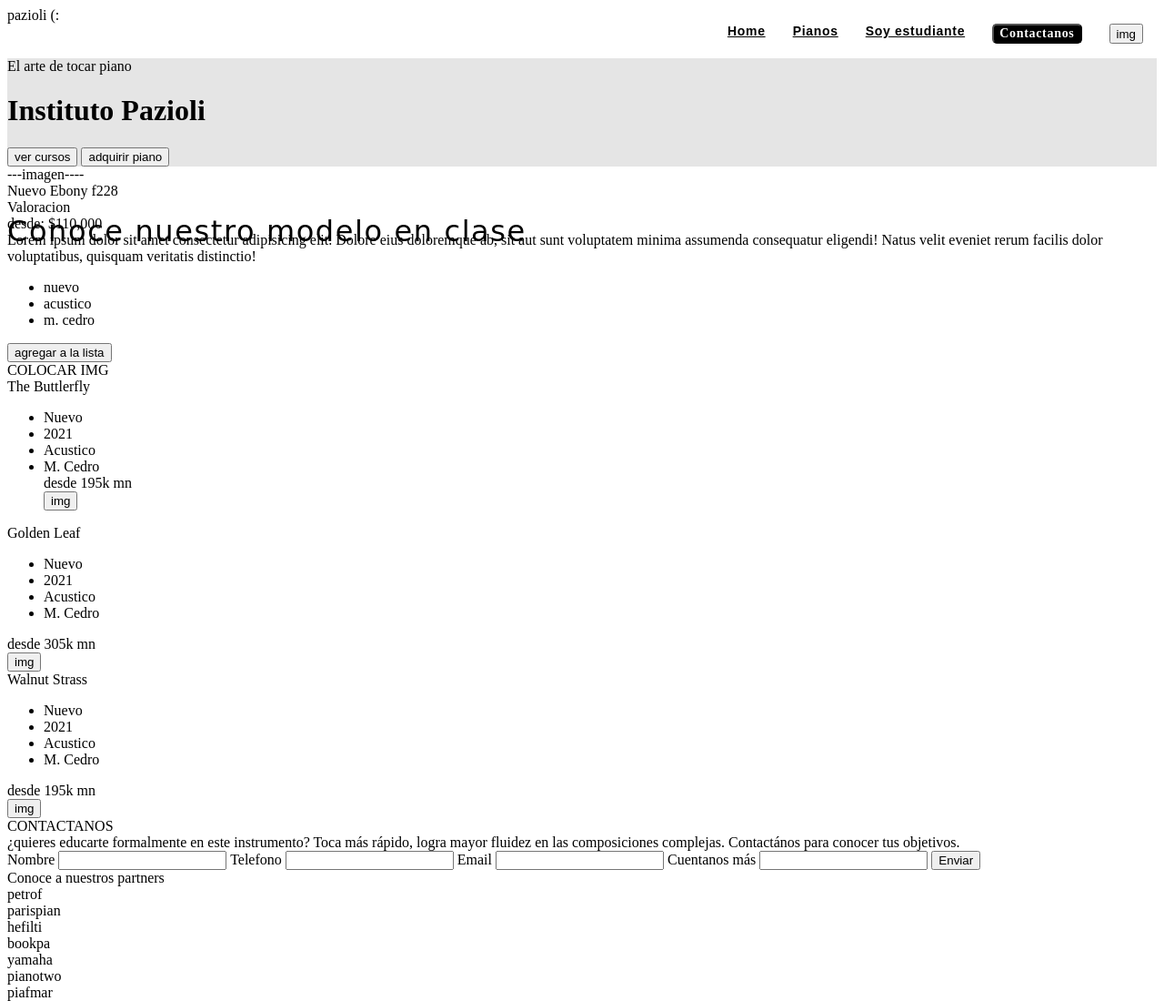
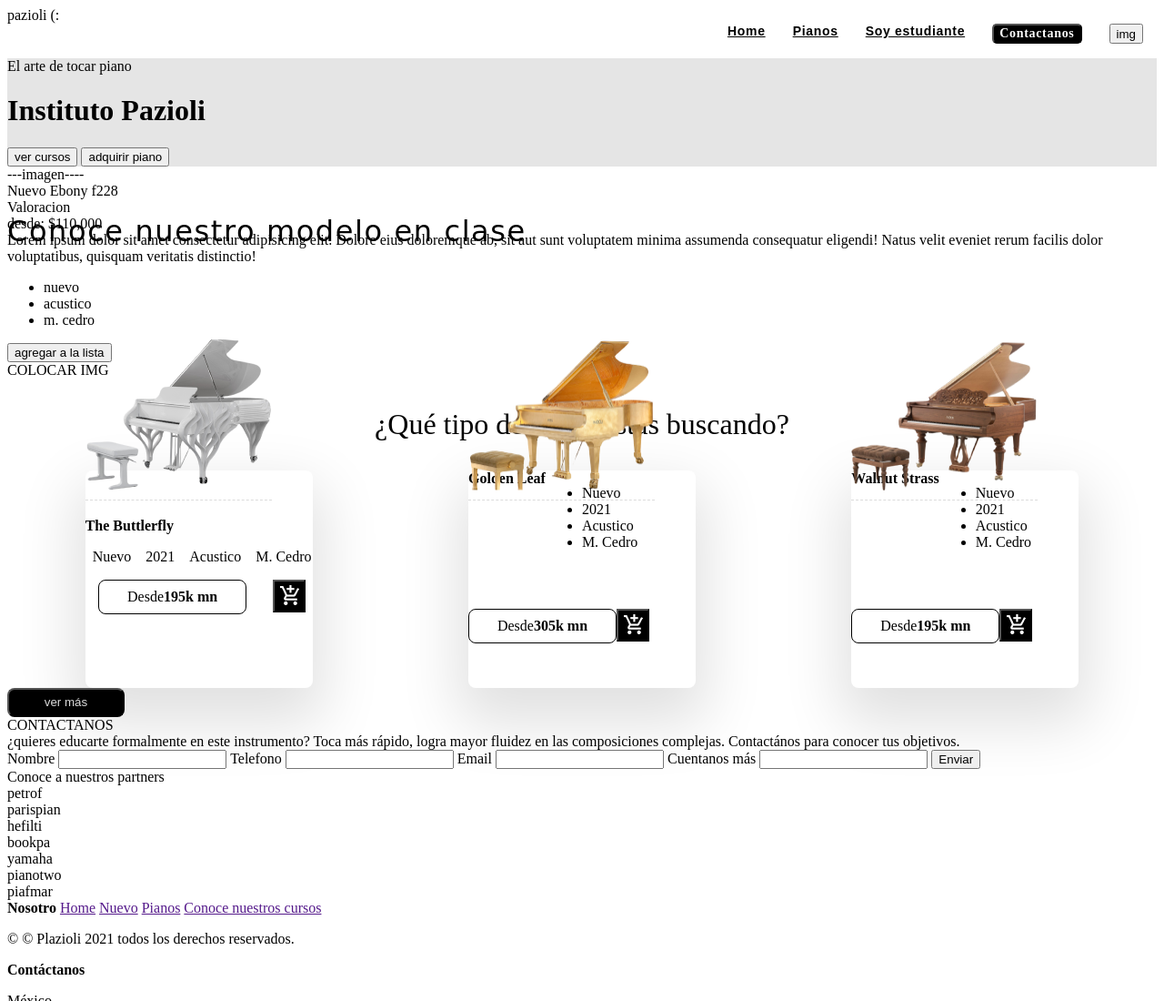
Before and after one commit to StovMedina/desafio, a plain HTML site: page index.html in a window 1280 px wide. Shown: the top 1100 px of the page at 91% size. Drawn offline with Linux system fonts and the light colour scheme.

Commit message:
Cards almost finished

```diff
--- a/index.html
+++ b/index.html
@@ -13,8 +13,12 @@
       <nav class="nav__bar">
         <a class="nav-bar__item a__nav-buttons--black" href="">Home</a>
         <a class="nav-bar__item a__nav-buttons--black" href="">Pianos</a>
-        <a class="nav-bar__item a__nav-buttons--black" href="">Soy estudiante</a>
-        <button class="nav-bar__item button__contact-us--black">Contactanos</button>
+        <a class="nav-bar__item a__nav-buttons--black" href=""
+          >Soy estudiante</a
+        >
+        <button class="nav-bar__item button__contact-us--black">
+          Contactanos
+        </button>
         <button class="nav-bar__item button__add-to-the-car">img</button>
       </nav>
     </header>
@@ -38,10 +42,10 @@
             <div class="div__valoracion">Valoracion</div>
             <div class="div__precio">desde: $110,000</div>
             <div class="div__parrafo-piano">
-            Lorem ipsum dolor sit amet consectetur adipisicing elit. Dolore eius
-            doloremque ab, sit aut sunt voluptatem minima assumenda consequatur
-            eligendi! Natus velit eveniet rerum facilis dolor voluptatibus,
-            quisquam veritatis distinctio!
+              Lorem ipsum dolor sit amet consectetur adipisicing elit. Dolore
+              eius doloremque ab, sit aut sunt voluptatem minima assumenda
+              consequatur eligendi! Natus velit eveniet rerum facilis dolor
+              voluptatibus, quisquam veritatis distinctio!
             </div>
             <ul class="ul__estilos">
               <li>nuevo</li>
@@ -54,41 +58,86 @@
         <div class="div__img-ebony">COLOCAR IMG</div>
       </div>
       <div class="div__piano-types">
+        <p class="p__piano-type">¿Qué tipo de piano estás buscando?</p>
         <div class="div__piano-search">
-          <div class="div__the-butterfly--silver">
-            The Buttlerfly
-            <ul class="ul">
-              <li>Nuevo</li>
-              <li>2021</li>
-              <li>Acustico</li>
-              <li>M. Cedro</li>
-              <div class="div__price">desde 195k mn</div>
-              <button class="button__buy">img</button>
-            </ul>
+          <div class="div__piano-card div__the-butterfly--silver">
+            <div class="div__image-card">
+              <img
+                class="img__piano-card img__piano-card--silver"
+                src="./media/pixlr-bg-result (7) 2.png"
+                alt="piano__silver"
+              />
             </div>
-          <div class="div__golden-leaf--golden">
-            Golden Leaf
-            <ul class="ul__Golden">
+            <div class="div__fill-cards">
+              <div class="div__piano-name-card">
+                <b>The Buttlerfly</b>
+              </div>
+              <div class="div__piano-list">
+                <ul class="ul__pianos-show ul__the-butterfly--silver">
                   <li>Nuevo</li>
                   <li>2021</li>
                   <li>Acustico</li>
                   <li>M. Cedro</li>
                 </ul>
-            <div class="div__price">desde 305k mn</div>
-            <button class="button__buy">img</button>
               </div>
-          <div class="div__walnut-strauss--brown">
-            Walnut Strass
-            <ul class="ul__walnut-strauss">
+              <div class="div__button-cards">
+                <div class="div__price">Desde <b>195k mn</b></div>
+                <button class="button__buy">
+                  <img
+                    class="img__shopping-cart"
+                    src="./media/carrito buy.png"
+                    alt="carrito"
+                  />
+                </button>
+              </div>
+            </div>
+          </div>
+          <div class="div__piano-card div__golden-leaf--golden">
+            <img
+              class="img__piano-card img__piano-card--golden"
+              src="./media/pixlr-bg-result (4) 2.png"
+              alt="piano__golden"
+            />
+            <b>Golden Leaf</b>
+            <ul class="ul__pianos-show ul__Golden">
               <li>Nuevo</li>
               <li>2021</li>
               <li>Acustico</li>
               <li>M. Cedro</li>
             </ul>
-            <div class="div__price">desde 195k mn</div>
-            <button class="button__buy">img</button>
+            <div class="div__price">Desde <b>305k mn</b></div>
+            <button class="button__buy">
+              <img
+                class="img__shopping-cart"
+                src="./media/carrito buy.png"
+                alt="carrito"
+              />
+            </button>
+          </div>
+          <div class="div__piano-card div__walnut-strauss--brown">
+            <img
+              class="img__piano-card img__piano-card--brown"
+              src="./media/pixlr-bg-result (8) 2.png"
+              alt="piano__brown"
+            />
+            <b>Walnut Strass</b>
+            <ul class="ul__pianos-show ul__walnut-strauss">
+              <li>Nuevo</li>
+              <li>2021</li>
+              <li>Acustico</li>
+              <li>M. Cedro</li>
+            </ul>
+            <div class="div__price">Desde <b>195k mn</b></div>
+            <button class="button__buy">
+              <img
+                class="img__shopping-cart"
+                src="./media/carrito buy.png"
+                alt="carrito"
+              />
+            </button>
           </div>
         </div>
+        <button class="button__ver-mas">ver más</button>
       </div>
       <div class="div__contact-info">
         <div class="div__contact-us">CONTACTANOS</div>
--- a/styles/styles.scss
+++ b/styles/styles.scss
@@ -1,19 +1,27 @@
 @import "vars";
 
 .div___Principal-container-withe {
-    background-color: #E5E5E5;
+  background-color: #e5e5e5;
 }
 
 .nav__bar {
-    .nav-bar__item{
+  .nav-bar__item {
     margin: 0px 15px;
   }
   display: flex;
   justify-content: flex-end;
 }
 
-@mixin nav-buttons ($nav-button-family, $nav-button-font-style, $nav-button-font-weight, $nav-button-font-size, $nav-button-line-height,$nav-button-text-align, $nav-button-letter-spacing) {
-    font-family: $nav-button-font-family ;
+@mixin nav-buttons(
+  $nav-button-family,
+  $nav-button-font-style,
+  $nav-button-font-weight,
+  $nav-button-font-size,
+  $nav-button-line-height,
+  $nav-button-text-align,
+  $nav-button-letter-spacing
+) {
+  font-family: $nav-button-font-family;
   font-style: $nav-button-font-style;
   font-weight: $nav-button-font-weight;
   font-size: $nav-button-font-size;
@@ -23,13 +31,21 @@
 }
 
 .a__nav-buttons--black {
-    @include nav-buttons($nav-button-font-family, $nav-button-font-style, $nav-button-font-weight, $nav-button-font-size, $nav-button-line-height, $nav-button-text-align, $nav-button-letter-spacing);
+  @include nav-buttons(
+    $nav-button-font-family,
+    $nav-button-font-style,
+    $nav-button-font-weight,
+    $nav-button-font-size,
+    $nav-button-line-height,
+    $nav-button-text-align,
+    $nav-button-letter-spacing
+  );
   color: black;
 }
 
 .button__contact-us--black {
-    color: #FFFFFF;
-    font-family: 'Raleway';
+  color: #ffffff;
+  font-family: "Raleway";
   font-style: normal;
   font-weight: 700;
   font-size: 14px;
@@ -41,7 +57,7 @@
 }
 
 .p__modelo-clase {
-    font-family: 'Abril Fatface', cursive;
+  font-family: "Abril Fatface", cursive;
   position: absolute;
   font-style: normal;
   font-weight: 400;
@@ -52,3 +68,105 @@
   text-align: center;
   letter-spacing: 0.05em;
 }
+
+.p__piano-type {
+  font-family: "Abril Fatface";
+  font-weight: 400;
+  font-size: 32px;
+  text-align: center;
+}
+
+.div__piano-search {
+  display: flex;
+  justify-content: space-around;
+  .div__piano-card {
+    display: flex;
+    flex-direction: row;
+    flex-wrap: wrap;
+    width: 250px;
+    height: 239px;
+    border-radius: 8px;
+    background-color: #ffffff;
+    box-shadow: 0px 28px 64px 12px rgba(0, 0, 0, 0.12);
+
+  }
+}
+
+.div__piano-list {
+  display: flex;
+  justify-content: center;
+  .ul__pianos-show {
+    display: flex;
+    padding: 0px;
+    li {
+      margin: 0px 8px;
+      list-style: none;
+    }
+  }
+}
+
+.div__price {
+  width: 161px;
+  height: 36px;
+  background-color: #ffffff;
+  border: 1px solid black;
+  border-radius: 8px;
+  display: flex;
+  justify-content: center;
+  align-items: center;
+}
+
+.img__piano-card {
+  width: 205px;
+  height: 165.86px;
+  padding-bottom: 10px;
+  border-bottom: 1px dashed #dbdbdb;
+  position: absolute;
+  bottom: 250px;
+}
+
+.button__ver-mas {
+  width: 129px;
+  height: 32px;
+  border-radius: 8px;
+  background-color: #000000;
+  color: #dbdbdb;
+}
+
+.button__buy {
+  width: 36px;
+  height: 36px;
+  background-color: #000000;
+}
+.div__fill-cards {
+  display: flex;
+  flex-direction: column;
+  position: absolute;
+  bottom: 125px;
+}
+
+.div__button-cards {
+  display: flex;
+  justify-content: space-around;
+}
+
+@media only screen and (max-width: 600px) {
+  .div__piano-search {
+    display: flex;
+    flex-direction: column;
+    align-items: center;
+    .div__piano-card {
+      width: 250px;
+      height: 350px;
+      margin-bottom: 15px;
+    }
+  }
+  .img__piano-card {
+    width: 205px;
+    height: 165.86px;
+    position: static;
+  }
+  .div__fill-cards {
+    position: static;
+  }
+}
```
Also changed, not shown: media/Vector (1).png (added), media/Vector (2).png (added), media/Vector (3).png (added), media/Vector.png, media/carrito buy.png (added), styles/styles.css, 5 other files. Lines whose indentation alone changed are shown as unchanged.
